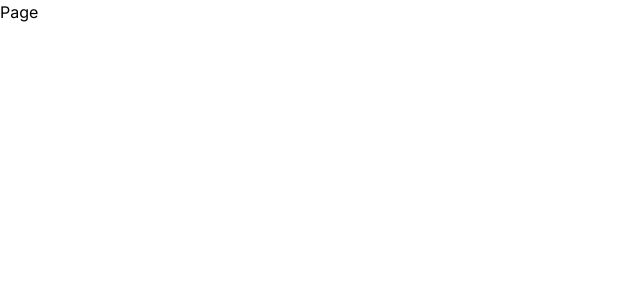
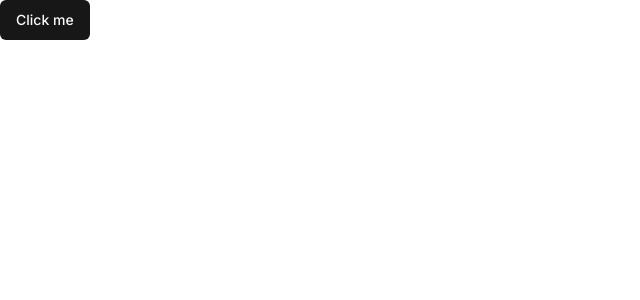
Before and after one commit to adricvanvemden/grannyBsRecipes, a Next.js app: page / in a window 1280 px wide. Shown: the top 300 px of the page, without its empty margins (0-640 px from the left). Built offline with nearby package versions, Linux system fonts and the light colour scheme.

Commit message:
add shadcn

```diff
--- a/src/app/globals.css
+++ b/src/app/globals.css
@@ -1,3 +1,76 @@
 @tailwind base;
 @tailwind components;
 @tailwind utilities;
+
+@layer base {
+  :root {
+    --background: 0 0% 100%;
+    --foreground: 0 0% 3.9%;
+
+    --card: 0 0% 100%;
+    --card-foreground: 0 0% 3.9%;
+
+    --popover: 0 0% 100%;
+    --popover-foreground: 0 0% 3.9%;
+
+    --primary: 0 0% 9%;
+    --primary-foreground: 0 0% 98%;
+
+    --secondary: 0 0% 96.1%;
+    --secondary-foreground: 0 0% 9%;
+
+    --muted: 0 0% 96.1%;
+    --muted-foreground: 0 0% 45.1%;
+
+    --accent: 0 0% 96.1%;
+    --accent-foreground: 0 0% 9%;
+
+    --destructive: 0 84.2% 60.2%;
+    --destructive-foreground: 0 0% 98%;
+
+    --border: 0 0% 89.8%;
+    --input: 0 0% 89.8%;
+    --ring: 0 0% 3.9%;
+
+    --radius: 0.5rem;
+  }
+
+  .dark {
+    --background: 0 0% 3.9%;
+    --foreground: 0 0% 98%;
+
+    --card: 0 0% 3.9%;
+    --card-foreground: 0 0% 98%;
+
+    --popover: 0 0% 3.9%;
+    --popover-foreground: 0 0% 98%;
+
+    --primary: 0 0% 98%;
+    --primary-foreground: 0 0% 9%;
+
+    --secondary: 0 0% 14.9%;
+    --secondary-foreground: 0 0% 98%;
+
+    --muted: 0 0% 14.9%;
+    --muted-foreground: 0 0% 63.9%;
+
+    --accent: 0 0% 14.9%;
+    --accent-foreground: 0 0% 98%;
+
+    --destructive: 0 62.8% 30.6%;
+    --destructive-foreground: 0 0% 98%;
+
+    --border: 0 0% 14.9%;
+    --input: 0 0% 14.9%;
+    --ring: 0 0% 83.1%;
+  }
+}
+
+@layer base {
+  * {
+    @apply border-border;
+  }
+  body {
+    @apply bg-background text-foreground;
+  }
+}
--- a/src/app/layout.tsx
+++ b/src/app/layout.tsx
@@ -17,7 +17,6 @@
   return (
     <html lang="en">
       <body className={inter.className}>{children}</body>
-
     </html>
   );
 }
--- a/src/app/page.tsx
+++ b/src/app/page.tsx
@@ -1,8 +1,9 @@
+import { Button } from '@/components/ui/button';
 
 export default function Home() {
   return (
     <main className="">
-      Page
+      <Button>Click me</Button>
     </main>
   );
 }
--- /dev/null
+++ b/src/components/ui/button.tsx
@@ -0,0 +1,56 @@
+import * as React from "react"
+import { Slot } from "@radix-ui/react-slot"
+import { cva, type VariantProps } from "class-variance-authority"
+
+import { cn } from "@/lib/utils"
+
+const buttonVariants = cva(
+  "inline-flex items-center justify-center whitespace-nowrap rounded-md text-sm font-medium ring-offset-background transition-colors focus-visible:outline-none focus-visible:ring-2 focus-visible:ring-ring focus-visible:ring-offset-2 disabled:pointer-events-none disabled:opacity-50",
+  {
+    variants: {
+      variant: {
+        default: "bg-primary text-primary-foreground hover:bg-primary/90",
+        destructive:
+          "bg-destructive text-destructive-foreground hover:bg-destructive/90",
+        outline:
+          "border border-input bg-background hover:bg-accent hover:text-accent-foreground",
+        secondary:
+          "bg-secondary text-secondary-foreground hover:bg-secondary/80",
+        ghost: "hover:bg-accent hover:text-accent-foreground",
+        link: "text-primary underline-offset-4 hover:underline",
+      },
+      size: {
+        default: "h-10 px-4 py-2",
+        sm: "h-9 rounded-md px-3",
+        lg: "h-11 rounded-md px-8",
+        icon: "h-10 w-10",
+      },
+    },
+    defaultVariants: {
+      variant: "default",
+      size: "default",
+    },
+  }
+)
+
+export interface ButtonProps
+  extends React.ButtonHTMLAttributes<HTMLButtonElement>,
+    VariantProps<typeof buttonVariants> {
+  asChild?: boolean
+}
+
+const Button = React.forwardRef<HTMLButtonElement, ButtonProps>(
+  ({ className, variant, size, asChild = false, ...props }, ref) => {
+    const Comp = asChild ? Slot : "button"
+    return (
+      <Comp
+        className={cn(buttonVariants({ variant, size, className }))}
+        ref={ref}
+        {...props}
+      />
+    )
+  }
+)
+Button.displayName = "Button"
+
+export { Button, buttonVariants }
--- /dev/null
+++ b/src/lib/utils.ts
@@ -0,0 +1,6 @@
+import { type ClassValue, clsx } from "clsx"
+import { twMerge } from "tailwind-merge"
+
+export function cn(...inputs: ClassValue[]) {
+  return twMerge(clsx(inputs))
+}
--- a/tailwind.config.ts
+++ b/tailwind.config.ts
@@ -1,20 +1,80 @@
-import type { Config } from "tailwindcss";
+import type { Config } from "tailwindcss"
 
-const config: Config = {
+const config = {
+  darkMode: ["class"],
   content: [
-    "./src/pages/**/*.{js,ts,jsx,tsx,mdx}",
-    "./src/components/**/*.{js,ts,jsx,tsx,mdx}",
-    "./src/app/**/*.{js,ts,jsx,tsx,mdx}",
-  ],
+    './pages/**/*.{ts,tsx}',
+    './components/**/*.{ts,tsx}',
+    './app/**/*.{ts,tsx}',
+    './src/**/*.{ts,tsx}',
+	],
+  prefix: "",
   theme: {
+    container: {
+      center: true,
+      padding: "2rem",
+      screens: {
+        "2xl": "1400px",
+      },
+    },
     extend: {
-      backgroundImage: {
-        "gradient-radial": "radial-gradient(var(--tw-gradient-stops))",
-        "gradient-conic":
-          "conic-gradient(from 180deg at 50% 50%, var(--tw-gradient-stops))",
+      colors: {
+        border: "hsl(var(--border))",
+        input: "hsl(var(--input))",
+        ring: "hsl(var(--ring))",
+        background: "hsl(var(--background))",
+        foreground: "hsl(var(--foreground))",
+        primary: {
+          DEFAULT: "hsl(var(--primary))",
+          foreground: "hsl(var(--primary-foreground))",
+        },
+        secondary: {
+          DEFAULT: "hsl(var(--secondary))",
+          foreground: "hsl(var(--secondary-foreground))",
+        },
+        destructive: {
+          DEFAULT: "hsl(var(--destructive))",
+          foreground: "hsl(var(--destructive-foreground))",
+        },
+        muted: {
+          DEFAULT: "hsl(var(--muted))",
+          foreground: "hsl(var(--muted-foreground))",
+        },
+        accent: {
+          DEFAULT: "hsl(var(--accent))",
+          foreground: "hsl(var(--accent-foreground))",
+        },
+        popover: {
+          DEFAULT: "hsl(var(--popover))",
+          foreground: "hsl(var(--popover-foreground))",
+        },
+        card: {
+          DEFAULT: "hsl(var(--card))",
+          foreground: "hsl(var(--card-foreground))",
+        },
+      },
+      borderRadius: {
+        lg: "var(--radius)",
+        md: "calc(var(--radius) - 2px)",
+        sm: "calc(var(--radius) - 4px)",
+      },
+      keyframes: {
+        "accordion-down": {
+          from: { height: "0" },
+          to: { height: "var(--radix-accordion-content-height)" },
+        },
+        "accordion-up": {
+          from: { height: "var(--radix-accordion-content-height)" },
+          to: { height: "0" },
+        },
+      },
+      animation: {
+        "accordion-down": "accordion-down 0.2s ease-out",
+        "accordion-up": "accordion-up 0.2s ease-out",
       },
     },
   },
-  plugins: [],
-};
-export default config;
+  plugins: [require("tailwindcss-animate")],
+} satisfies Config
+
+export default config
```
Also changed, not shown: package.json (+10 -4 lines), components.json (added), 2 other files (tests, documents, lock files or other folders).
